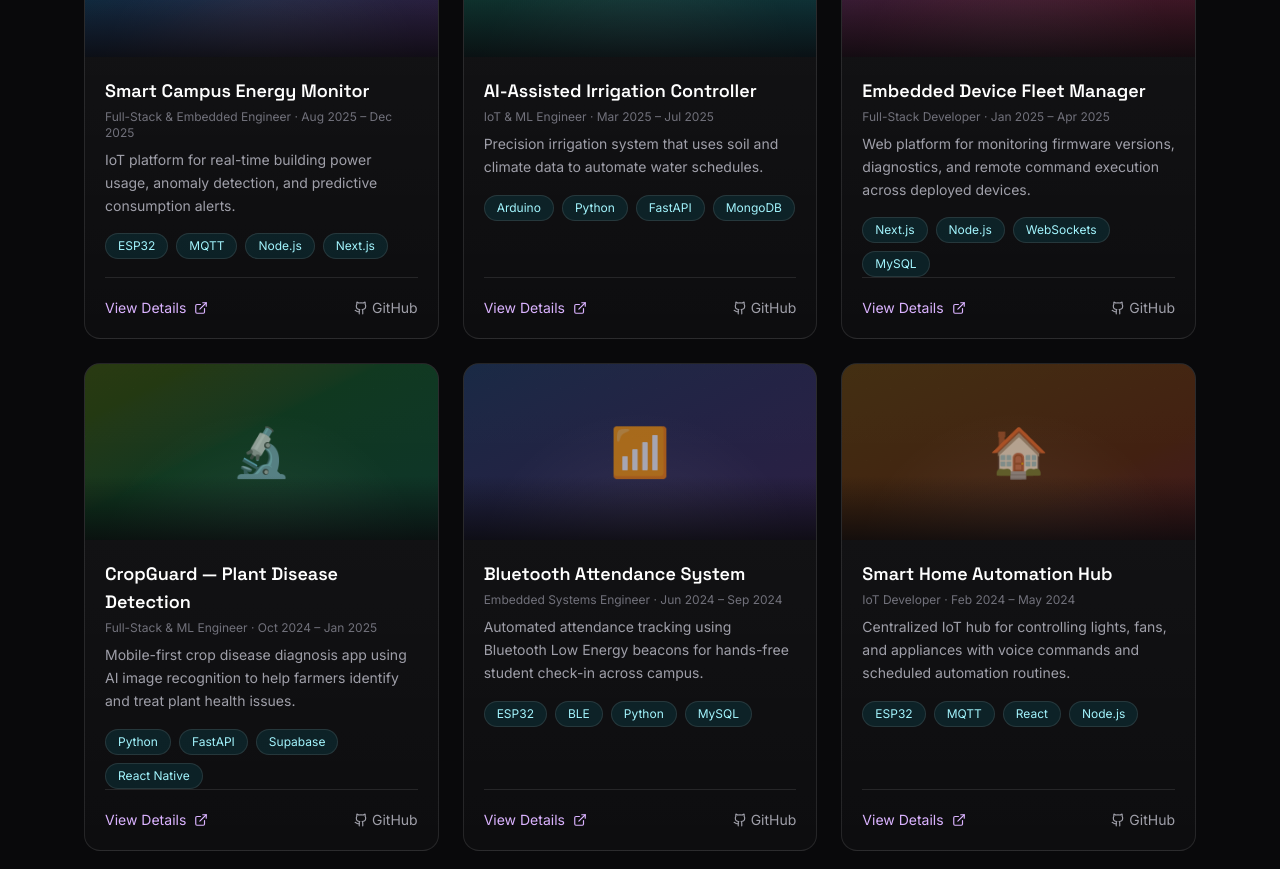
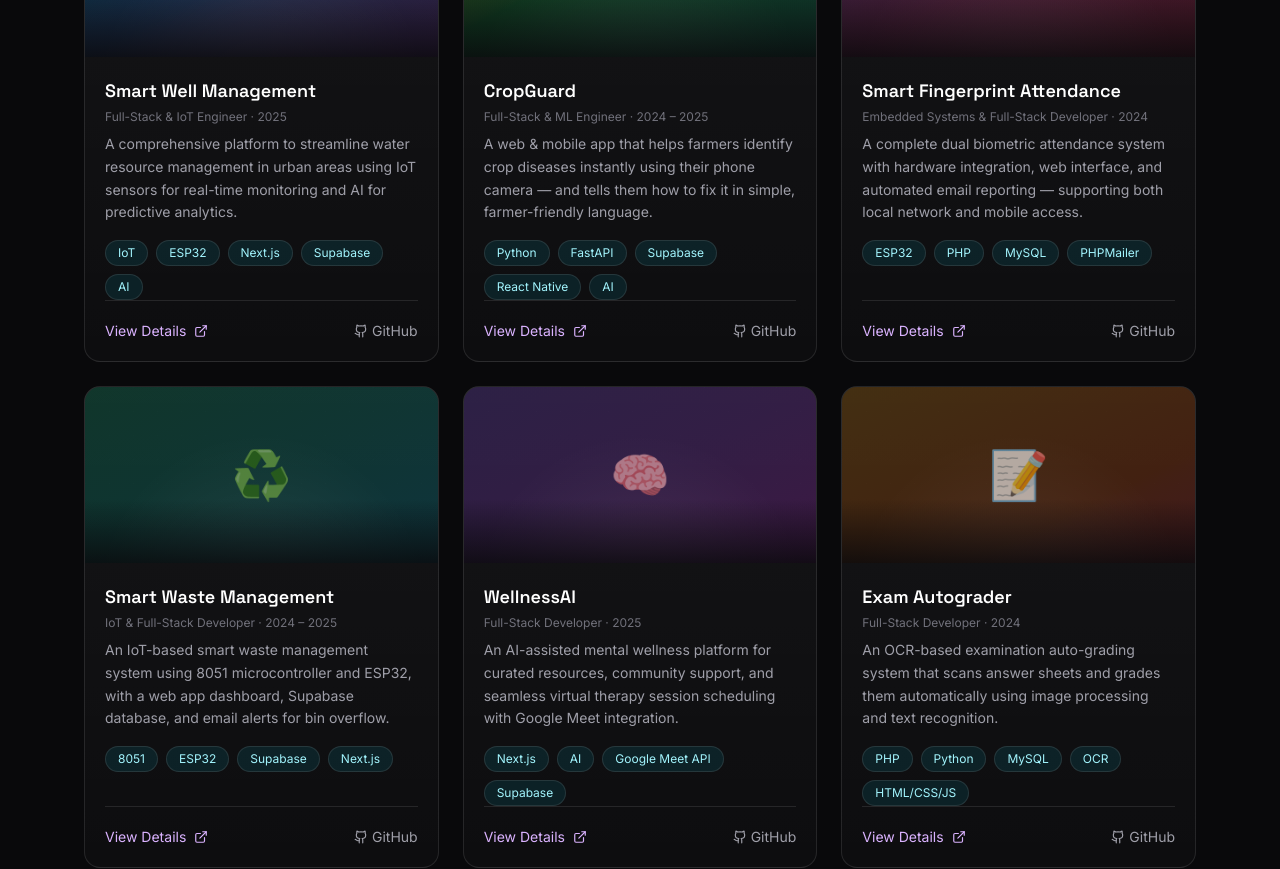
Before and after one commit to Spacey6849/portfolio, a Next.js app: page /projects in a window 1280 px wide. Shown: the part 400-1269 px from the top of the page. Built offline with nearby package versions, Linux system fonts and the light colour scheme.

Commit message:
feat: replace placeholder projects with real project data

```diff
--- a/src/app/projects/page.tsx
+++ b/src/app/projects/page.tsx
@@ -8,6 +8,7 @@ import {
     Github,
     ImageIcon,
     Star,
+    Wrench,
     X,
 } from "lucide-react";
 import Link from "next/link";
@@ -86,6 +87,11 @@ export default function ProjectsPage() {
                                     }}
                                 />
                                 <div className="absolute inset-x-0 bottom-0 h-16 bg-gradient-to-t from-zinc-950/80 to-transparent" />
+                                {(project as any).wip && (
+                                    <span className="absolute right-3 top-3 inline-flex items-center gap-1.5 rounded-full border border-amber-400/30 bg-amber-500/20 px-3 py-1 text-xs font-medium text-amber-200 backdrop-blur-sm">
+                                        <Wrench size={12} /> In Development
+                                    </span>
+                                )}
                             </div>
 
                             {/* Content */}
@@ -268,12 +274,28 @@ export default function ProjectsPage() {
                                         </ul>
                                     </div>
 
+                                    {(activeProject as any).wip && (
+                                        <div className="mt-4 inline-flex items-center gap-2 rounded-full border border-amber-400/30 bg-amber-500/10 px-4 py-1.5 text-xs font-medium text-amber-200">
+                                            <Wrench size={14} /> Under Development
+                                        </div>
+                                    )}
+
                                     <div className="mt-8 flex flex-wrap gap-3">
+                                        {(activeProject as any).live && (
+                                            <a
+                                                href={(activeProject as any).live}
+                                                target="_blank"
+                                                rel="noreferrer"
+                                                className="inline-flex items-center gap-2 rounded-full bg-gradient-to-r from-cyan-400 to-purple-500 px-5 py-2.5 text-sm font-semibold text-zinc-950 transition-opacity hover:opacity-90"
+                                            >
+                                                <ExternalLink size={16} /> Live Demo
+                                            </a>
+                                        )}
                                         <a
                                             href={activeProject.github}
                                             target="_blank"
                                             rel="noreferrer"
-                                            className="inline-flex items-center gap-2 rounded-full bg-gradient-to-r from-cyan-400 to-purple-500 px-5 py-2.5 text-sm font-semibold text-zinc-950 transition-opacity hover:opacity-90"
+                                            className={`inline-flex items-center gap-2 rounded-full px-5 py-2.5 text-sm font-semibold transition-opacity hover:opacity-90 ${(activeProject as any).live ? "border border-white/15 text-zinc-300 hover:bg-white/10" : "bg-gradient-to-r from-cyan-400 to-purple-500 text-zinc-950"}`}
                                         >
                                             <Github size={16} /> View Repository
                                         </a>
--- a/src/data/site.ts
+++ b/src/data/site.ts
@@ -67,160 +67,247 @@ export const skillGroups = [
 ];
 
 const projectsData = [
+  // ─── Featured on homepage (first 3) ───
   {
-    title: "Smart Campus Energy Monitor",
-    stack: ["ESP32", "MQTT", "Node.js", "Next.js"],
+    title: "Smart Well Management",
+    stack: ["IoT", "ESP32", "Next.js", "Supabase", "AI"],
     summary:
-      "IoT platform for real-time building power usage, anomaly detection, and predictive consumption alerts.",
+      "A comprehensive platform to streamline water resource management in urban areas using IoT sensors for real-time monitoring and AI for predictive analytics.",
     details:
-      "Built embedded firmware for multi-sensor sampling, designed MQTT pipelines, and developed a web dashboard with role-based analytics for operations teams.",
-    github: "https://github.com/",
+      "Designed and deployed IoT sensor nodes for well water-level and quality monitoring, built interactive map-based dashboards, and integrated AI-driven alerts for predictive maintenance and resource allocation.",
+    github: "https://github.com/Spacey6849/Smart-Well-Management",
+    live: "https://ecowellai.vercel.app/maps",
     gradient: "from-cyan-500/20 via-blue-500/20 to-purple-500/20",
-    icon: "⚡",
-    role: "Full-Stack & Embedded Engineer",
-    duration: "Aug 2025 – Dec 2025",
+    icon: "💧",
+    role: "Full-Stack & IoT Engineer",
+    duration: "2025",
     highlights: [
-      "Designed custom PCB with multi-channel ADC for power monitoring",
-      "Implemented MQTT broker with TLS encryption for secure data transit",
-      "Built real-time Next.js dashboard with role-based access control",
-      "Developed anomaly detection using rolling-window statistics",
-      "Reduced campus energy waste by 18% in pilot deployment",
+      "Built IoT sensor network for real-time well water monitoring",
+      "Developed map-based visualization dashboard with Next.js",
+      "Integrated AI algorithms for predictive water analytics",
+      "Deployed on Vercel with Supabase backend for scalability",
+      "Enabled urban water resource optimization for city planners",
     ],
     features: [
-      "Real-time power monitoring",
-      "Anomaly detection alerts",
-      "Predictive analytics",
-      "Role-based dashboards",
+      "Real-time monitoring",
+      "Map visualization",
+      "AI predictions",
+      "Alert system",
     ],
   },
   {
-    title: "AI-Assisted Irrigation Controller",
-    stack: ["Arduino", "Python", "FastAPI", "MongoDB"],
+    title: "CropGuard",
+    stack: ["Python", "FastAPI", "Supabase", "React Native", "AI"],
     summary:
-      "Precision irrigation system that uses soil and climate data to automate water schedules.",
+      "A web & mobile app that helps farmers identify crop diseases instantly using their phone camera — and tells them how to fix it in simple, farmer-friendly language.",
     details:
-      "Implemented edge sensor processing, model-assisted decision logic, and cloud telemetry to reduce water waste while improving crop health consistency.",
-    github: "https://github.com/",
-    gradient: "from-emerald-500/20 via-teal-500/20 to-cyan-500/20",
-    icon: "🌿",
-    role: "IoT & ML Engineer",
-    duration: "Mar 2025 – Jul 2025",
+      "Built a cross-platform app with camera integration that sends leaf images to a FastAPI backend running a fine-tuned plant disease detection model. Results are stored in Supabase with treatment recommendations in accessible language.",
+    github: "https://github.com/Spacey6849/CropGuard",
+    live: "https://crop-guard-theta.vercel.app",
+    gradient: "from-lime-500/20 via-green-500/20 to-emerald-500/20",
+    icon: "🌾",
+    role: "Full-Stack & ML Engineer",
+    duration: "2024 – 2025",
     highlights: [
-      "Integrated capacitive soil moisture sensors with Arduino Mega",
-      "Built ML pipeline in Python for weather-based irrigation prediction",
-      "Designed FastAPI backend with real-time WebSocket telemetry",
-      "Stored time-series data in MongoDB for historical analysis",
-      "Reduced water usage by 32% compared to manual scheduling",
+      "Fine-tuned image classification model for crop disease detection",
+      "Built FastAPI backend with Supabase edge functions",
+      "Designed treatment recommendations in farmer-friendly language",
+      "Deployed web app on Vercel with camera capture support",
+      "Unlike generic apps, provides actionable fix instructions",
     ],
     features: [
-      "Soil moisture sensing",
-      "Weather-based scheduling",
-      "Cloud telemetry",
-      "Historical analytics",
+      "AI image diagnosis",
+      "Treatment guidance",
+      "Camera capture",
+      "Scan history",
     ],
   },
   {
-    title: "Embedded Device Fleet Manager",
-    stack: ["Next.js", "Node.js", "WebSockets", "MySQL"],
+    title: "Smart Fingerprint Attendance",
+    stack: ["ESP32", "PHP", "MySQL", "PHPMailer"],
     summary:
-      "Web platform for monitoring firmware versions, diagnostics, and remote command execution across deployed devices.",
+      "A complete dual biometric attendance system with hardware integration, web interface, and automated email reporting — supporting both local network and mobile access.",
     details:
-      "Designed a scalable full-stack architecture with secure command queues, real-time status feeds, and operational audit history.",
-    github: "https://github.com/",
+      "Built a dual fingerprint scanner module connected to ESP32 for biometric capture, with a PHP web dashboard hosted via XAMPP for attendance management, MySQL storage, and PHPMailer integration for automated report emails.",
+    github: "https://github.com/Spacey6849/Smart-Fingerprint-Attendance-system",
     gradient: "from-purple-500/20 via-pink-500/20 to-rose-500/20",
-    icon: "📡",
-    role: "Full-Stack Developer",
-    duration: "Jan 2025 – Apr 2025",
+    icon: "🔐",
+    role: "Embedded Systems & Full-Stack Developer",
+    duration: "2024",
     highlights: [
-      "Built WebSocket-based real-time device status monitoring",
-      "Implemented OTA firmware update system with rollback support",
-      "Created command queue system with RBAC authentication",
-      "Designed responsive dashboard with device health metrics",
-      "Managed fleet of 50+ ESP32 and Raspberry Pi devices",
+      "Designed dual fingerprint scanner hardware module with ESP32",
+      "Built PHP web dashboard with XAMPP for attendance management",
+      "Integrated MySQL database for reliable attendance storage",
+      "Automated email reports via PHPMailer for daily summaries",
+      "Supports both local network and mobile-responsive access",
     ],
     features: [
-      "Device health monitoring",
-      "OTA firmware updates",
-      "Remote command execution",
-      "Audit trail logging",
+      "Biometric capture",
+      "Web dashboard",
+      "Email reports",
+      "Mobile access",
+    ],
+  },
+
+  // ─── Additional projects ───
+  {
+    title: "Smart Waste Management",
+    stack: ["8051", "ESP32", "Supabase", "Next.js"],
+    summary:
+      "An IoT-based smart waste management system using 8051 microcontroller and ESP32, with a web app dashboard, Supabase database, and email alerts for bin overflow.",
+    details:
+      "Engineered sensor-equipped waste bins using 8051 and ESP32 microcontrollers that report fill levels in real-time to a Supabase-backed web dashboard with map visualization and automated email overflow alerts.",
+    github: "https://github.com/Spacey6849/Smart-Waste-Management",
+    live: "https://binlinkai.netlify.app/maps",
+    gradient: "from-emerald-500/20 via-teal-500/20 to-cyan-500/20",
+    icon: "♻️",
+    role: "IoT & Full-Stack Developer",
+    duration: "2024 – 2025",
+    highlights: [
+      "Programmed 8051 and ESP32 microcontrollers for waste bin sensors",
+      "Built real-time fill-level monitoring with map visualization",
+      "Integrated Supabase for cloud storage and real-time sync",
+      "Automated email alerts for bin overflow notifications",
+      "Deployed web dashboard on Netlify for city-wide monitoring",
+    ],
+    features: [
+      "Fill-level monitoring",
+      "Map dashboard",
+      "Email alerts",
+      "Real-time sync",
     ],
   },
   {
-    title: "CropGuard — Plant Disease Detection",
-    stack: ["Python", "FastAPI", "Supabase", "React Native"],
+    title: "WellnessAI",
+    stack: ["Next.js", "AI", "Google Meet API", "Supabase"],
     summary:
-      "Mobile-first crop disease diagnosis app using AI image recognition to help farmers identify and treat plant health issues.",
+      "An AI-assisted mental wellness platform for curated resources, community support, and seamless virtual therapy session scheduling with Google Meet integration.",
     details:
-      "Built a cross-platform mobile app with React Native that captures leaf images, sends them to a FastAPI backend running a fine-tuned plant disease detection model, and stores results in Supabase for tracking.",
-    github: "https://github.com/",
-    gradient: "from-lime-500/20 via-green-500/20 to-emerald-500/20",
-    icon: "🔬",
-    role: "Full-Stack & ML Engineer",
-    duration: "Oct 2024 – Jan 2025",
+      "Developed a full-stack mental health platform with role-aware interactions (admin/user modes), AI-powered resource curation, community chat, and Google Meet integration for scheduling and joining virtual therapy sessions.",
+    github: "https://github.com/Spacey6849/WellnessAI",
+    gradient: "from-violet-500/20 via-purple-500/20 to-fuchsia-500/20",
+    icon: "🧠",
+    role: "Full-Stack Developer",
+    duration: "2025",
     highlights: [
-      "Fine-tuned image classification model on 38 plant disease classes",
-      "Built FastAPI backend with Supabase edge functions for detection",
-      "Designed React Native mobile app with camera integration",
-      "Implemented scan history and treatment recommendations",
-      "Achieved 94% accuracy on test dataset",
+      "Built AI-assisted resource curation for mental wellness",
+      "Integrated Google Meet API for virtual therapy scheduling",
+      "Implemented role-based access for admin and user modes",
+      "Designed supportive community discussion features",
+      "Deployed on Vercel with Supabase authentication",
     ],
     features: [
-      "AI image diagnosis",
-      "Scan history tracking",
-      "Treatment suggestions",
-      "Offline capture mode",
+      "AI resource curation",
+      "Therapy scheduling",
+      "Community support",
+      "Role-based access",
     ],
   },
   {
-    title: "Bluetooth Attendance System",
-    stack: ["ESP32", "BLE", "Python", "MySQL"],
+    title: "Exam Autograder",
+    stack: ["PHP", "Python", "MySQL", "OCR", "HTML/CSS/JS"],
     summary:
-      "Automated attendance tracking using Bluetooth Low Energy beacons for hands-free student check-in across campus.",
+      "An OCR-based examination auto-grading system that scans answer sheets and grades them automatically using image processing and text recognition.",
     details:
-      "Developed an ESP32-based BLE beacon system that automatically detects registered student devices within range and logs attendance to a centralized MySQL database via a Python middleware service.",
-    github: "https://github.com/",
-    gradient: "from-blue-500/20 via-indigo-500/20 to-violet-500/20",
-    icon: "📶",
-    role: "Embedded Systems Engineer",
-    duration: "Jun 2024 – Sep 2024",
+      "Built an end-to-end auto-grading pipeline: PHP web interface for uploading scanned answer sheets, Python OCR engine for text extraction and answer matching, and MySQL database for storing results and generating grade reports.",
+    github: "https://github.com/Spacey6849/exam-autograder",
+    gradient: "from-amber-500/20 via-orange-500/20 to-red-500/20",
+    icon: "📝",
+    role: "Full-Stack Developer",
+    duration: "2024",
     highlights: [
-      "Programmed ESP32 BLE scanner with MAC address filtering",
-      "Built Python middleware for RSSI-based proximity detection",
-      "Designed MySQL schema for multi-classroom attendance logs",
-      "Created admin dashboard for attendance reports and analytics",
-      "Reduced manual attendance time by 90% in pilot classrooms",
+      "Built OCR pipeline in Python for answer sheet text extraction",
+      "Designed PHP web interface for bulk answer sheet uploads",
+      "Implemented auto-matching algorithm for grading accuracy",
+      "Stored results in MySQL with exportable grade reports",
+      "Supported multiple answer sheet formats and layouts",
     ],
     features: [
-      "BLE proximity detection",
-      "Auto attendance logging",
-      "Admin analytics dashboard",
-      "Multi-room support",
+      "OCR text extraction",
+      "Auto grading",
+      "Bulk uploads",
+      "Grade reports",
     ],
   },
   {
-    title: "Smart Home Automation Hub",
-    stack: ["ESP32", "MQTT", "React", "Node.js"],
+    title: "LogExplain",
+    stack: ["Python", "FastAPI", "AI", "REST API"],
     summary:
-      "Centralized IoT hub for controlling lights, fans, and appliances with voice commands and scheduled automation routines.",
+      "A human-readable log interpretation API that translates complex system logs into plain English explanations for faster debugging.",
     details:
-      "Engineered a multi-node ESP32 mesh network with MQTT communication, paired with a React web dashboard and Node.js backend for scheduling, voice control integration, and energy usage tracking.",
-    github: "https://github.com/",
-    gradient: "from-amber-500/20 via-orange-500/20 to-red-500/20",
-    icon: "🏠",
-    role: "IoT Developer",
-    duration: "Feb 2024 – May 2024",
+      "Building an AI-powered API service that ingests raw server, application, or system logs and returns clear, human-readable explanations to help developers diagnose issues faster without deep log expertise.",
+    github: "https://github.com/Spacey6849/LogExplain",
+    gradient: "from-slate-500/20 via-zinc-500/20 to-neutral-500/20",
+    icon: "📋",
+    role: "Backend Developer",
+    duration: "2025 – Present",
+    wip: true,
     highlights: [
-      "Built ESP32 mesh network for multi-room appliance control",
-      "Integrated Google Assistant via IFTTT for voice commands",
-      "Designed scheduling engine with cron-based automation rules",
-      "Created React dashboard with real-time device state visualization",
-      "Tracked energy consumption per device with daily/weekly reports",
+      "Designing AI pipeline for log-to-English translation",
+      "Building FastAPI REST endpoints for log ingestion",
+      "Supporting multiple log formats (syslog, JSON, plaintext)",
+      "Creating context-aware explanations for error chains",
+      "Planning SDK integrations for popular frameworks",
     ],
     features: [
-      "Voice control integration",
-      "Scheduled automation",
-      "Energy tracking",
-      "Multi-room mesh network",
+      "Log interpretation",
+      "REST API",
+      "Multi-format support",
+      "AI explanations",
+    ],
+  },
+  {
+    title: "Patient Monitoring System",
+    stack: ["ESP8266", "React Native", "Next.js", "Supabase"],
+    summary:
+      "Real-time patient vitals monitoring with ESP8266 hardware, React Native mobile app, Next.js web dashboard, and Supabase backend with alerts and geo-tracking.",
+    details:
+      "Developing an end-to-end remote patient monitoring system: ESP8266-based wearable sensor nodes stream vitals to a Supabase backend, displayed on both a React Native mobile app and a Next.js web dashboard with geo-tracking and threshold-based alerts.",
+    github: "https://github.com/",
+    gradient: "from-red-500/20 via-rose-500/20 to-pink-500/20",
+    icon: "🏥",
+    role: "Full-Stack & IoT Engineer",
+    duration: "2025 – Present",
+    wip: true,
+    highlights: [
+      "Designing ESP8266 wearable sensor for heart rate & SpO2",
+      "Building React Native mobile app for patient monitoring",
+      "Creating Next.js dashboard for hospital staff views",
+      "Integrating Supabase real-time for instant alert delivery",
+      "Adding geo-tracking for emergency location sharing",
+    ],
+    features: [
+      "Real-time vitals",
+      "Mobile + web apps",
+      "Alert system",
+      "Geo-tracking",
+    ],
+  },
+  {
+    title: "Orion — Personal AI Assistant",
+    stack: ["Python", "AI", "LLM", "Automation"],
+    summary:
+      "A personal AI assistant built for my own daily workflow — automating tasks, managing context, and providing intelligent responses.",
+    details:
+      "Developing a custom AI assistant tailored to my personal workflow, integrating LLM capabilities with task automation, context management, and intelligent decision support for everyday productivity.",
+    github: "https://github.com/",
+    gradient: "from-indigo-500/20 via-blue-500/20 to-sky-500/20",
+    icon: "🤖",
+    role: "AI Developer",
+    duration: "2025 – Present",
+    wip: true,
+    highlights: [
+      "Designing personal AI with custom personality and context",
+      "Integrating LLM for natural language understanding",
+      "Building task automation pipelines for daily workflows",
+      "Creating memory system for persistent conversation context",
+      "Planning voice interface and smart home integration",
+    ],
+    features: [
+      "LLM integration",
+      "Task automation",
+      "Context memory",
+      "Personal workflow",
     ],
   },
 ];
```
Also changed, not shown: src/sections/projects-section.tsx (+11 -1 lines).
